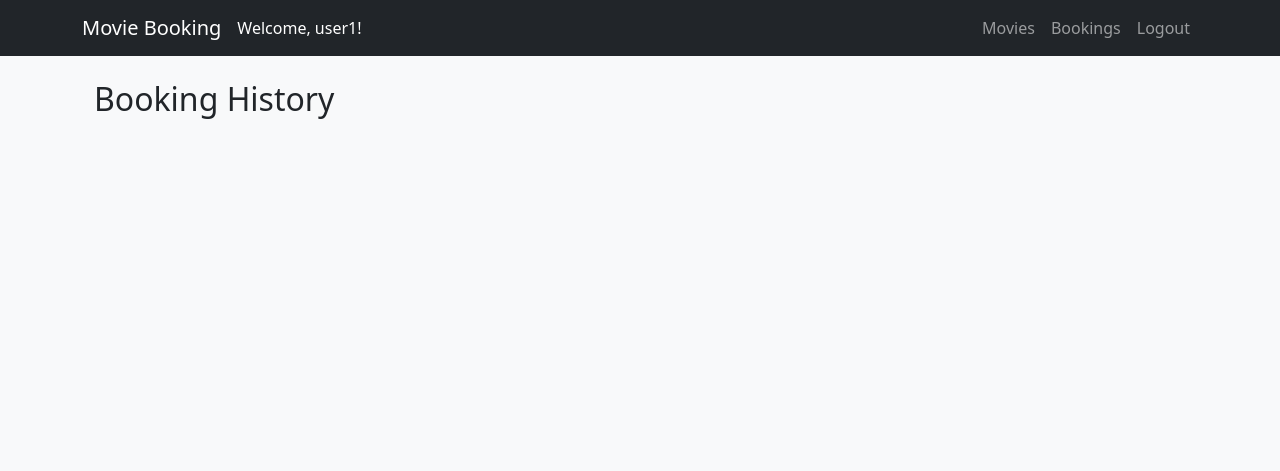
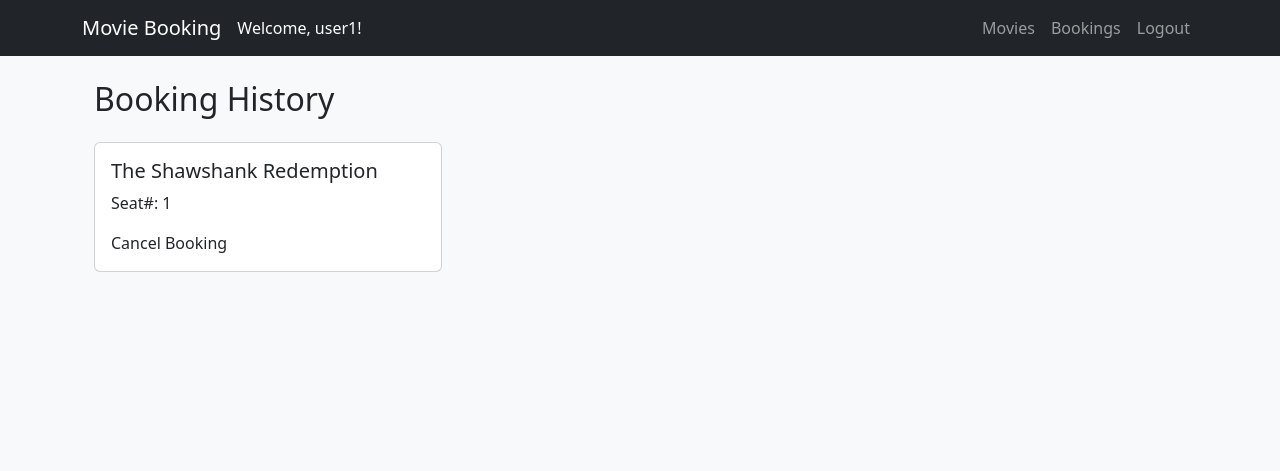
Before and after one commit to iAmMortos/cs4300, a Django app: page /bookings/ in a window 1280 px wide. Shown: the top 471 px of the page. Run offline with Django 4.2, Linux system fonts and the light colour scheme; a user stored in the database is signed in; data comes from the database, SQL or seed files in the repository; tables that the repository leaves empty hold one stand-in row (values such as "Sample post").

Commit message:
fixing booking problems

```diff
--- a/homework2/movie_theater_booking/bookings/templates/bookings/booking_history.html
+++ b/homework2/movie_theater_booking/bookings/templates/bookings/booking_history.html
@@ -13,7 +13,8 @@
                     <div class="card mb-4">
                         <div class="card-body">
                             <h5 class="card-title">{{ booking.movie.title }}</h5>
-                            <p class="card-text">{{ booking.seat.seat_number }}</p>
+                            <p class="card-text">Seat#: {{ booking.seat.seat_number }}</p>
+                            <a>Cancel Booking</a>
                         </div>
                     </div>
                 </div>
--- a/homework2/movie_theater_booking/bookings/templates/bookings/seat_booking.html
+++ b/homework2/movie_theater_booking/bookings/templates/bookings/seat_booking.html
@@ -18,7 +18,7 @@
         <p>Booked Seats:</p>
         <ul>
             {% for booking in booked_seats %}
-                <li>{{ booking.seat.seat_number }}</li>
+                <li>Seat #{{ booking.seat.seat_number }} <a href="">(cancel)</a></li>
             {% endfor %}
         </ul>
     </div>
--- a/homework2/movie_theater_booking/bookings/views.py
+++ b/homework2/movie_theater_booking/bookings/views.py
@@ -5,7 +5,7 @@ from rest_framework import viewsets, status
 from rest_framework.response import Response
 from rest_framework.permissions import IsAuthenticatedOrReadOnly, IsAuthenticated
 from .serializers import MovieSerializer, SeatSerializer, BookingSerializer
-from django.shortcuts import render
+from django.shortcuts import render, redirect
 from django.views import View
 from django.contrib.auth.views import LoginView, LogoutView
 from django.urls import reverse_lazy
@@ -88,14 +88,14 @@ class SeatBookingView(LoginRequiredMixin, View):
             seat.is_booked = True
             seat.save()
             Booking.objects.create(movie=movie, seat=seat, user=request.user)
-            return redirect('booking_history')
+            return redirect('booking-history')
         except Seat.DoesNotExist:
             return render(request, 'bookings/seat_booking.html', {'movie': movie, 'error': 'Seat not found'})
 
 class BookingHistoryView(LoginRequiredMixin, View):
     def get(self, request):
-        history = Booking.objects.filter(user=request.user)
-        return render(request, 'bookings/booking_history.html', {'history': history})
+        bookings = Booking.objects.filter(user=request.user)
+        return render(request, 'bookings/booking_history.html', {'bookings': bookings})
 
 
 class UserLoginView(LoginView):
```
